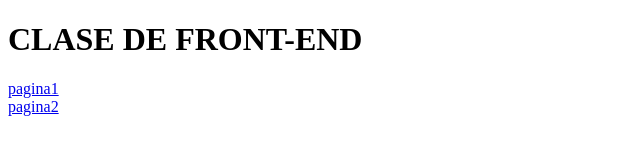
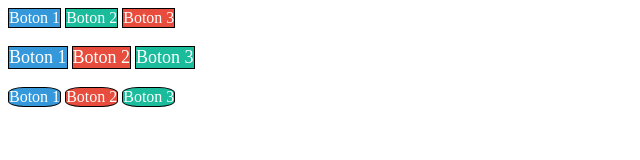
Before and after one commit to MagnoCarlosDaniel/archivos-frontend, a plain HTML site: page index.html in a window 1280 px wide. Shown: the whole page, without its empty margins (0-640 px from the left). Drawn offline with Linux system fonts and the light colour scheme; files that its build step writes are made by us from their sources.

Commit message:
este es una actualizacion

```diff
--- a/index.html
+++ b/index.html
@@ -1,15 +1,32 @@
 <!DOCTYPE html>
-<html lang="es">
+<html lang="en">
 <head>
-    <body background.color="blue"></body>
     <meta charset="UTF-8">
     <meta name="viewport" content="width=device-width, initial-scale=1.0">
     <meta http-equiv="X-UA-Compatible" content="ie=edge">
-    <title>CarlsWebDan</title>
-    <h1>CLASE DE FRONT-END</h1>
-    <title>PAGINA 1</title>
-    <a href="pagina1/index.html">pagina1</a>
-    <br><a href="pagina2/index.html">pagina2</a></br></head>
+    <title>Document</title>
 </head>
+<body>
+<link rel="stylesheet" href="style.css">
+
+<div>
+        <a href="#" class="boton azul">Boton 1</a>
+        <a href="#" class="boton verde">Boton 2</a>
+        <a href="#" class="boton rojo">Boton 3</a>
+</div>
+        <br>
+<div>
+        <a href="#"  class="boton azul mediano">Boton 1</a>
+        <a href="#"  class="boton rojo mediano">Boton 2</a>
+        <a href="#"  class="boton verde mediano">Boton 3</a>
+</div>
+
+    <br>
+<div>
+    <a href="#"  class="boton azul redondo">Boton 1</a>
+    <a href="#"  class="boton rojo redondo">Boton 2</a>
+    <a href="#"  class="boton verde redondo">Boton 3</a>
+</div>
+
+</body>
 </html>
-</html>
```
